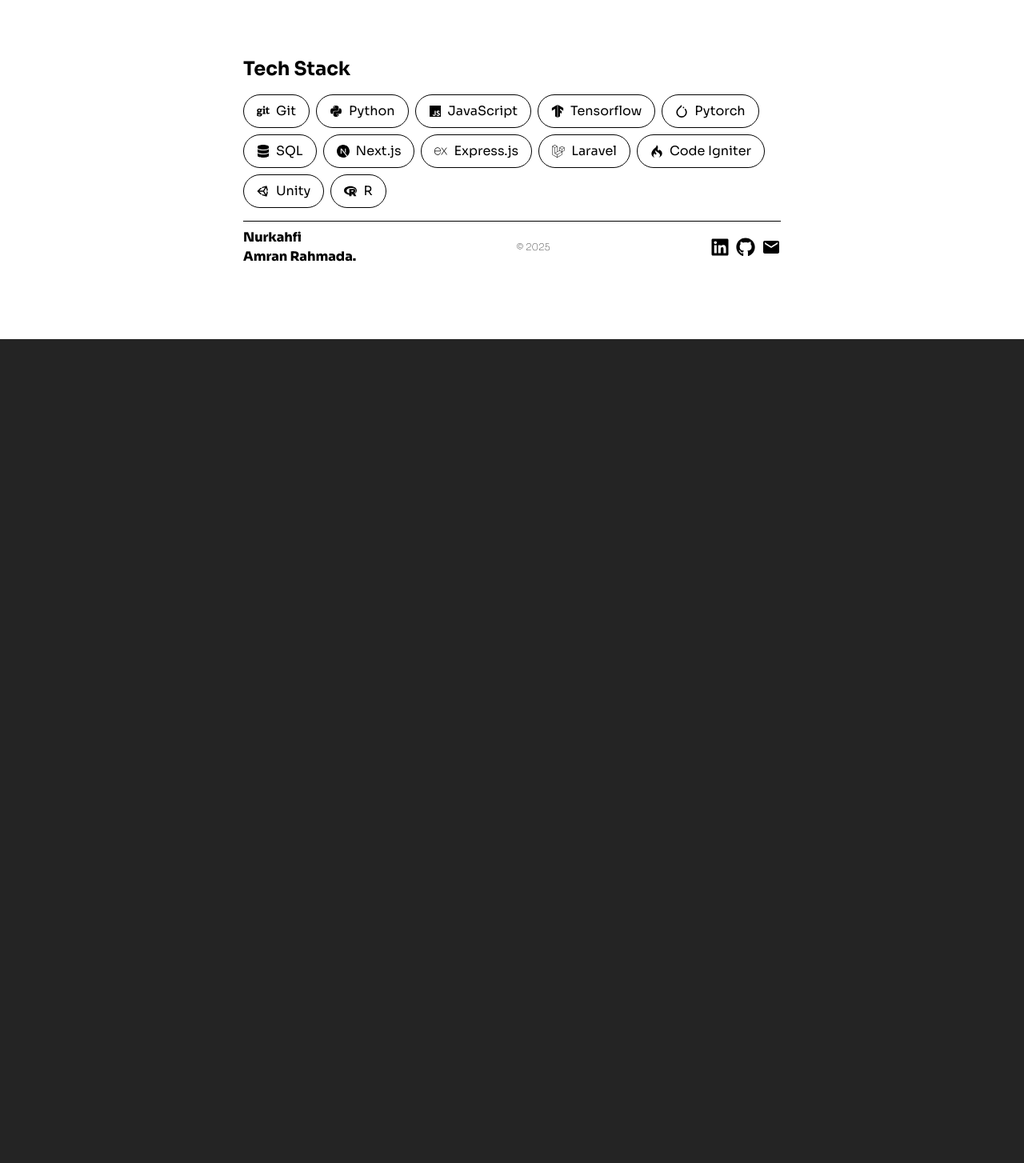
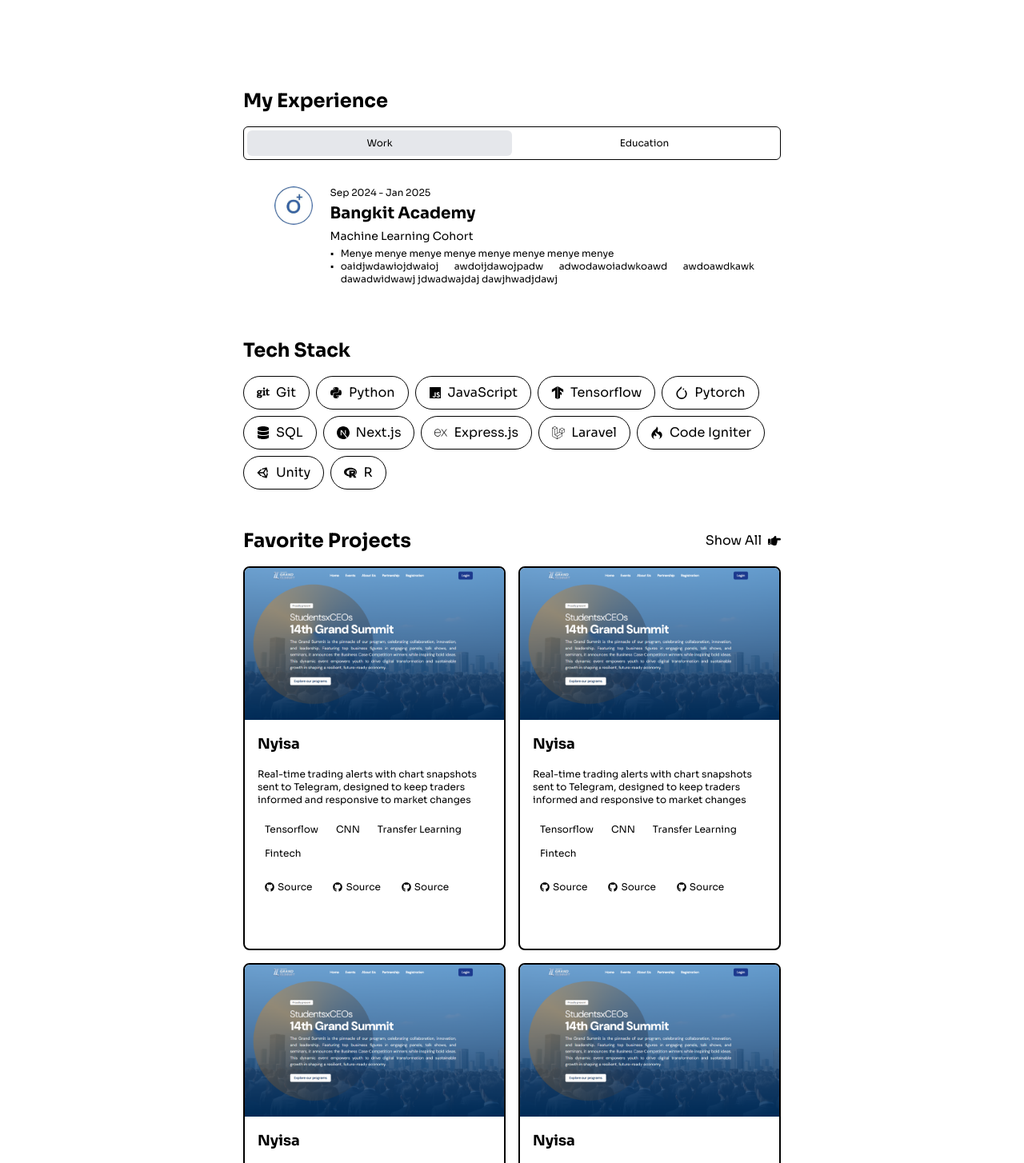
Before and after one commit to nrkahfirhmd/personal-portfolio, a React (Vite) app: page / in a window 1280 px wide. Shown: the part 376-1830 px from the top of the page at 80% size. Before the commit the page ends 800 px from the top, so only its background shows below. Built offline with nearby package versions, Linux system fonts and the light colour scheme.

Commit message:
add: experiences & projects

```diff
--- a/src/App.jsx
+++ b/src/App.jsx
@@ -1,14 +1,15 @@
 import Hero from "./pages/Hero"
 import Skills from "./pages/Skills"
-import About from "./pages/About"
 import Showcase from "./pages/Showcase"
+import Experience from "./pages/Experience"
 
 export default function App()
 {
     return (
         <>
-            <div className="flex flex-col gap-2">
+            <div className="flex flex-col gap-12">
                 <Hero/>
+                <Experience />
                 <Skills/>
                 <Showcase/>
             </div>
--- /dev/null
+++ b/src/components/Education.jsx
@@ -0,0 +1,54 @@
+export default function Education()
+{
+    return (
+        <>
+            <div className="w-full border border-white rounded-lg relative">
+                <div className="w-[1px] h-full bg-white absolute left-15"></div>
+
+                <div className="flex gap-4 py-4 px-8">
+                    <div className="w-17 flex justify-center">
+                        <div className="w-12 h-12 rounded-full overflow-hidden z-5">
+                            <img src="/src/assets/logo.jpeg" alt="Company Logo" className="w-full h-full object-cover" />
+                        </div>
+                    </div>
+
+                    <div className="flex flex-col gap-1 w-full">
+                        <h6 className="text-xs">Sep 2024 - Jan 2025</h6>
+                        <h1 className="text-xl font-bold">Bangkit Kak</h1>
+                        <h3 className="text-sm">Machine Learning Cohort</h3>
+
+                        <ol className="text-justify text-xs">
+                            <li className="before:content-['•'] before:px-2">Menye menye menye menye menye menye menye menye </li>
+                            <li className="before:content-['•'] before:px-2">Mandi mandi mandi mandi mandi mandi mandi mandi wdknaaaaaaaaaaaaaaad</li>
+                        </ol>
+                    </div>
+                </div>
+
+                <div className="flex gap-4 py-4 px-8">
+                    <div className="w-17 flex justify-center">
+                        <div className="w-12 h-12 rounded-full overflow-hidden z-5">
+                            <img src="/src/assets/logo.jpeg" alt="Company Logo" className="w-full h-full object-cover" />
+                        </div>
+                    </div>
+
+                    <div className="flex flex-col gap-1 w-full">
+                        <h6 className="text-xs">Sep 2024 - Jan 2025</h6>
+                        <h1 className="text-xl font-bold">Bangkit Kak</h1>
+                        <h3 className="text-sm">Machine Learning Cohort</h3>
+
+                        <ol className="text-justify text-xs">
+                            <li className="relative pl-4">
+                                <span className="absolute left-0 top-0 before:content-['•'] before:px-1" />
+                                aduahwdad
+                            </li>
+                            <li className="relative pl-4">
+                                <span className="absolute left-0 top-0 before:content-['•'] before:px-1" />
+                                Mandi mandi mandi mandi mandi mandi mandi mandi wdknaaaaaaaaaaaaaaadadwwwwwwwwwwwwwwwwwwwwww
+                            </li>
+                        </ol>
+                    </div>
+                </div>
+            </div>
+        </>
+    )
+}
--- a/src/components/Footer.jsx
+++ b/src/components/Footer.jsx
@@ -5,7 +5,7 @@
 export default function Footer()
 {
     return (
-        <div className="pt-4">
+        <div className="pt-12">
             <div className="h-[1px] w-full bg-black dark:bg-white"></div>
             <div className="py-2 flex justify-between items-center text-black dark:text-white">
                 <div className="font-black">
--- /dev/null
+++ b/src/components/Projects.jsx
@@ -0,0 +1,46 @@
+import { FaGithub } from "react-icons/fa";
+
+export default function Projects()
+{
+    return (
+        <div className="w-full h-120 border-2 border-black dark:border-white rounded-lg shadow-sm shadow-white overflow-hidden">
+            <div className="h-2/5 shadow-sm shadow-white">
+                <img src="/src/assets/gs.png" alt="Showcase" className="w-full h-full object-cover" />
+            </div>
+
+            <div className="p-4 h-3/5 flex flex-col gap-4 items-between">
+                <h2 className="text-lg font-bold">Nyisa</h2>
+                <p className="text-xs">Real-time trading alerts with chart snapshots sent to Telegram, designed to keep traders informed and responsive to market changes</p>
+                <div className="flex gap-1 flex-wrap">
+                    <div className="text-xs flex gap-1 items-center px-2 py-1 border border-white w-fit rounded-full cursor-pointer">
+                        Tensorflow
+                    </div>
+                    <div className="text-xs flex gap-1 items-center px-2 py-1 border border-white w-fit rounded-full cursor-pointer">
+                        CNN
+                    </div>
+                    <div className="text-xs flex gap-1 items-center px-2 py-1 border border-white w-fit rounded-full cursor-pointer">
+                        Transfer Learning
+                    </div>
+                    <div className="text-xs flex gap-1 items-center px-2 py-1 border border-white w-fit rounded-full cursor-pointer">
+                        Fintech
+                    </div>
+                </div>
+
+                <div className="flex gap-2">
+                    <div className="text-xs flex gap-1 items-center px-2 py-1 border border-white w-fit rounded-full cursor-pointer">
+                        < FaGithub />
+                        Source
+                    </div>
+                    <div className="text-xs flex gap-1 items-center px-2 py-1 border border-white w-fit rounded-full cursor-pointer">
+                        < FaGithub />
+                        Source
+                    </div>
+                    <div className="text-xs flex gap-1 items-center px-2 py-1 border border-white w-fit rounded-full cursor-pointer">
+                        < FaGithub />
+                        Source
+                    </div>
+                </div>
+            </div>
+        </div>
+    )
+}
--- /dev/null
+++ b/src/components/Works.jsx
@@ -0,0 +1,35 @@
+export default function Works()
+{
+    return (
+        <>
+            <div className="w-full border border-white rounded-lg relative">
+                <div className="w-[1px] h-full bg-white absolute left-15"></div>
+
+                <div className="flex gap-4 py-4 px-8">
+                    <div className="w-17 flex justify-center">
+                        <div className="w-12 h-12 rounded-full overflow-hidden z-5">
+                            <img src="/src/assets/logo.jpeg" alt="Company Logo" className="w-full h-full object-cover" />
+                        </div>
+                    </div>
+
+                    <div className="flex flex-col gap-1 w-full">
+                        <h6 className="text-xs">Sep 2024 - Jan 2025</h6>
+                        <h1 className="text-xl font-bold">Bangkit Academy</h1>
+                        <h3 className="text-sm">Machine Learning Cohort</h3>
+
+                        <ol className="text-justify text-xs">
+                            <li className="flex gap-2">
+                                <span className="h-full">•</span>
+                                Menye menye menye menye menye menye menye menye
+                            </li>
+                            <li className="flex gap-2">
+                                <span className="h-full">•</span>
+                                oaidjwdawiojdwaioj awdoijdawojpadw adwodawoiadwkoawd awdoawdkawk dawadwidwawj jdwadwajdaj dawjhwadjdawj
+                            </li>
+                        </ol>
+                    </div>
+                </div>
+            </div>
+        </>
+    )
+}
--- a/src/main.jsx
+++ b/src/main.jsx
@@ -7,8 +7,8 @@
 
 createRoot(document.getElementById('root')).render(
   <StrictMode>
-    <div className='w-screen flex justify-center h-screen dark:bg-[#242424] bg-[#ffffff]'>
-      <div className='w-full max-w-2xl flex flex-col px-4 md:px-0'>
+    <div className='w-full flex justify-center h-fit dark:bg-[#242424] bg-[#ffffff]'>
+      <div className='w-full md:max-w-2xl flex flex-col px-4 md:px-0'>
         <Navbar/>
         <App />
         <Footer/>
--- /dev/null
+++ b/src/pages/Experience.jsx
@@ -0,0 +1,32 @@
+import { useState } from "react"
+import Education from "../components/Education";
+import Works from "../components/Works";
+
+export default function Experience()
+{
+    const [selected, setSelected] = useState(0);
+
+    return (
+        <>
+            <div className="text-black dark:text-white flex flex-col gap-4">
+                <h1 className="font-bold text-2xl">My Experience</h1>
+                <div className="flex rounded-md overflow-hidden cursor-pointer p-1 border">
+                    <div className={`w-1/2 flex justify-center items-center rounded-md text-xs py-2 ${selected == 0 ? "bg-gray-200 text-black" : ""}`}
+                        onClick={() => setSelected(0)}
+                    >
+                        Work
+                    </div>
+                    <div className={`w-1/2 flex justify-center items-center rounded-md text-xs py-2 ${selected == 1 ? "bg-gray-200 text-black" : ""}`}
+                        onClick={() => setSelected(1)}
+                    >
+                        Education
+                    </div>
+                </div>
+
+                <div>
+                    {selected == 1 ? (<Education/>) : (<Works/>) }
+                </div>
+            </div>
+        </>
+    )
+}
--- a/src/pages/Showcase.jsx
+++ b/src/pages/Showcase.jsx
@@ -1,4 +1,26 @@
+import { FaHandPointRight } from "react-icons/fa";
+import Projects from "../components/Projects";
+
 export default function Showcase()
 {
-
+    return (
+        <>
+            <div className="flex flex-col gap-4 text-black dark:text-white">
+                <div className="flex justify-between items-center">
+                    <h1 className="font-bold text-2xl">Favorite Projects</h1>
+                    <div className="flex items-center gap-2 cursor-pointer hover:underline">
+                        Show All
+                        <FaHandPointRight />
+                    </div>
+                </div>
+                <div className="grid grid-cols-2 gap-4">
+                    < Projects />
+                    < Projects />
+                    < Projects />
+                    < Projects />
+                    < Projects />
+                </div>
+            </div>
+        </>
+    )
 }
--- a/src/pages/Skills.jsx
+++ b/src/pages/Skills.jsx
@@ -1,4 +1,3 @@
-import { FaPython } from "react-icons/fa";
 import { techStack } from "../utils/data";
 
 export default function Skills()
```
Also changed, not shown: src/pages/Hero.jsx (+6 -7 lines), src/assets/gs.png (added), src/assets/logo.jpeg (added).
